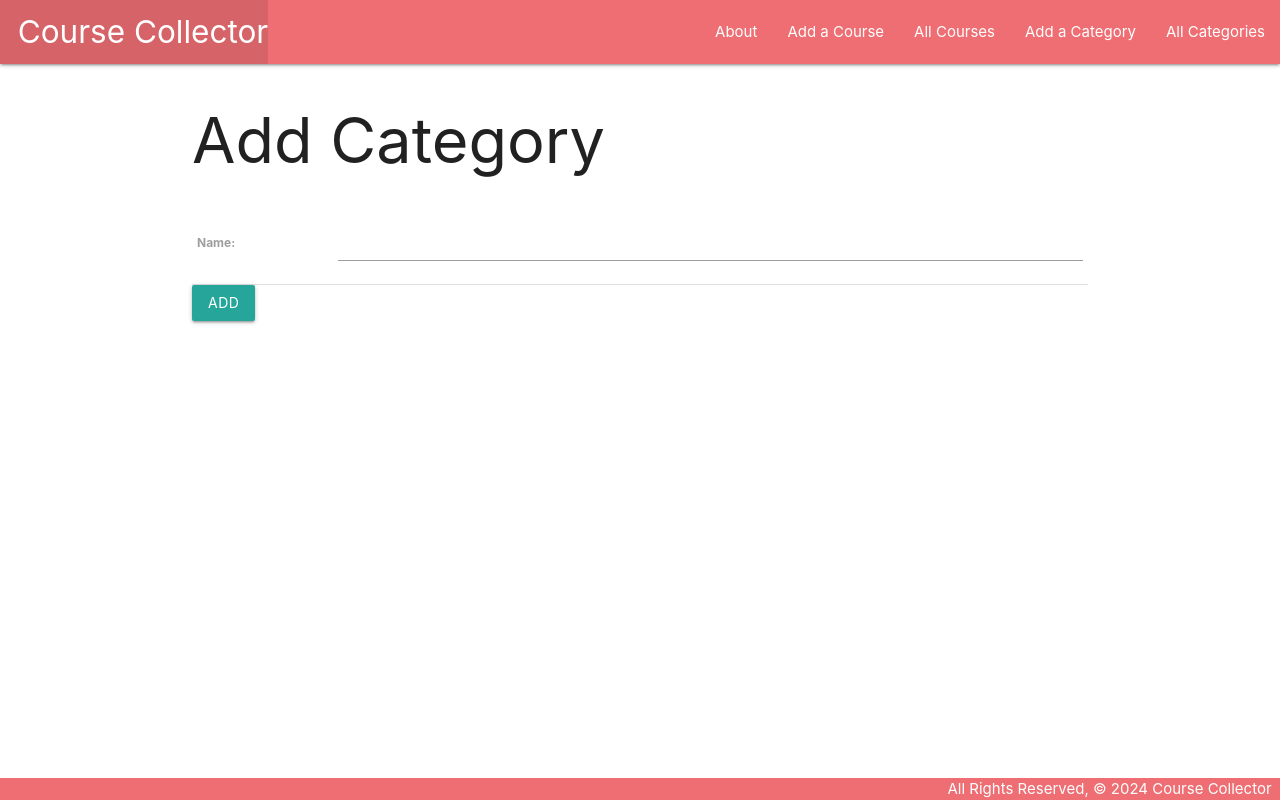
After one commit to asands94/coursecollector, a Django app: page /category/create in a window 1280 px wide. The commit adds this page. Run offline with Django 5.2, Linux system fonts and the light colour scheme.

Commit message:
CRUD on categories

```diff
--- a/main_app/models.py
+++ b/main_app/models.py
@@ -12,6 +12,9 @@ class Category(models.Model):
 
     def __str__(self):
         return self.name
+
+    def get_absolute_url(self):
+        return reverse('category_detail', kwargs={'pk': self.id})
 
 
 class Course(models.Model):
--- a/main_app/templates/base.html
+++ b/main_app/templates/base.html
@@ -31,6 +31,8 @@
             <li><a href="/about">About</a></li>
             <li><a href="{% url 'course_create' %}">Add a Course</a></li>
             <li><a href="{% url 'course_index' %}">All Courses</a></li>
+            <li><a href="{% url 'category_create' %}">Add a Category</a></li>
+            <li><a href="{% url 'category_index' %}">All Categories</a></li>
           </ul>
         </div>
       </nav>
--- /dev/null
+++ b/main_app/templates/main_app/category_form.html
@@ -0,0 +1,14 @@
+{% extends 'base.html' %} {% block content %} {% if object %}
+<h1>Edit <span class="teal-text">{{object.name}}</span></h1>
+{% else %}
+<h1>Add Category</h1>
+{% endif %}
+
+<form action="" method="POST">
+  {% csrf_token %}
+  <table>
+    {{ form.as_table }}
+  </table>
+  <input type="submit" value="Add" class="btn" />
+</form>
+{% endblock %}
--- /dev/null
+++ b/main_app/templates/main_app/category_list.html
@@ -0,0 +1 @@
+{% extends 'base.html' %} {% block content %} {% endblock %}
--- a/main_app/urls.py
+++ b/main_app/urls.py
@@ -6,7 +6,12 @@ urlpatterns = [
     path('about/', views.about, name='about'),
     path('courses/', views.CourseList.as_view(), name='course_index'),
     path('course/<int:pk>/', views.CourseDetail.as_view(), name='course_detail'),
-    path('courses/create', views.CourseCreate.as_view(), name='course_create'),
+    path('course/create', views.CourseCreate.as_view(), name='course_create'),
     path('course/<int:pk>/update/', views.CourseUpdate.as_view(), name='course_update'),
     path('course/<int:pk>/delete/', views.CourseDelete.as_view(), name='course_delete'),
+
+    path('categories/', views.CategoryList.as_view(), name='category_index'),
+    path('category/create', views.CategoryCreate.as_view(), name='category_create'),
+    path('category/<int:pk>/update/', views.CategoryUpdate.as_view(), name='category_update'),
+    path('category/<int:pk>/delete/', views.CategoryDelete.as_view(), name='category_delete'),
 ]
--- a/main_app/views.py
+++ b/main_app/views.py
@@ -2,7 +2,7 @@ from django.shortcuts import render
 from django.views.generic.edit import CreateView, UpdateView, DeleteView
 from django.views.generic import ListView, DetailView
 from django.urls import reverse_lazy
-from .models import Course
+from .models import Course, Category
 
 # Create your views here.
 def home(request):
@@ -30,6 +30,22 @@ class CourseDelete(DeleteView):
     # https://docs.djangoproject.com/en/5.0/ref/urlresolvers/#reverse-lazy
     success_url = reverse_lazy('course_index')
 
+class CategoryList(ListView):
+    model = Category
+
+class CategoryCreate(CreateView):
+    model = Category
+    fields = '__all__'
+
+class CategoryUpdate(UpdateView):
+    model = Category
+    fields = '__all__'
+
+class CategoryDelete(DeleteView):
+    model = Category
+    # https://docs.djangoproject.com/en/5.0/ref/urlresolvers/#reverse-lazy
+    success_url = reverse_lazy('category_index')
+
 # class CourseCreate(CreateView):
 #     def add_image(request):
 #         us=Course.objects.get(roll_no=user)
```
Also changed, not shown: main_app/templates/main_app/category_confirm_delete.html (added, +14 -0 lines).
